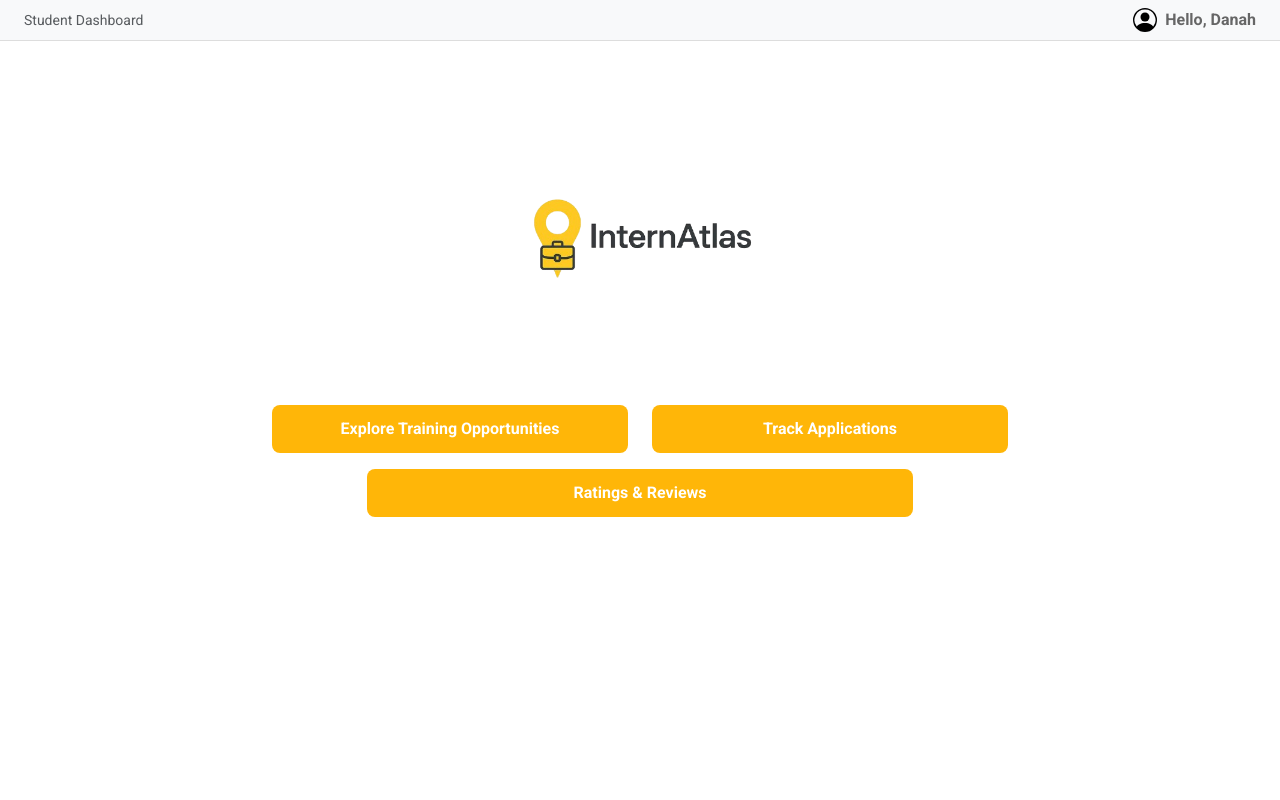
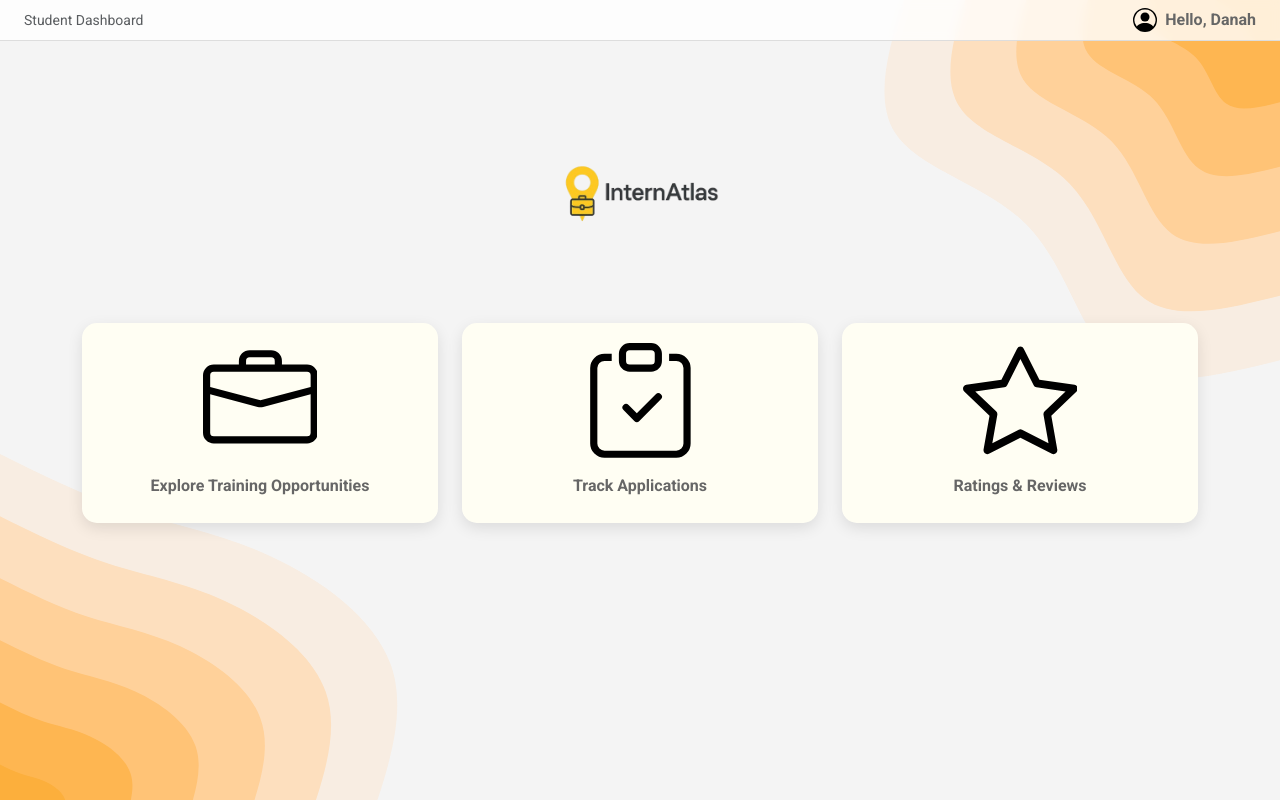
Before and after one commit to jalsayid/InternAtlas, a React (Create React App) app in the folder app/: page /dashboard/student in a window 1280 px wide. Built offline with nearby package versions, Linux system fonts and the light colour scheme.

Commit message:
Updated dashboards designs and backgrounds

```diff
--- a/app/src/App.css
+++ b/app/src/App.css
@@ -76,3 +76,10 @@
   text-align: center;
   color: #ff3b30;
 }
+body {
+  background: url('./assets/blob-scene-haikei-3.svg') no-repeat center center fixed;
+  background-size: cover;
+  min-height: 100vh;
+  margin: 0;
+  font-family: 'Segoe UI', sans-serif;
+}
--- a/app/src/App.js
+++ b/app/src/App.js
@@ -87,13 +87,13 @@ function App() {
 
 
         <Route path="/dashboard/admin" element={<AdminDashboard />} />
-        <Route path="/dashboard/company" element={<CompanyDashboard />} />
+        <Route path="/dashboard/company" element={<CompanyDashboard />} /> //
 
         <Route path="/search-opportunities" element={<SearchOpportunities />} />
 
         <Route path="/login" element={<SignTaps />} />
         <Route path="/post-opportunity" element={<PostInternshipForm />} /> // has been linked in the company dashboard - aryam
-        <Route path="/edit-opportunity" element={<EditInternshipForm />} />
+        <Route path="/edit-opportunity" element={<EditInternshipForm />} /> //
         <Route path="/contact-informationForm/:id" element={<ContactInformationForm />} /> //معلومات التسجيل الاسم وكذا
         <Route path="/general-informationForm/:id" element={<GeneralInformationForm />} /> //اسئلة تخص الشركة
 
--- a/app/src/Dashboard/Admin/AdminDashboard.js
+++ b/app/src/Dashboard/Admin/AdminDashboard.js
@@ -1,17 +1,37 @@
 import React from 'react';
-import { Container, Row, Col, Button, Image } from 'react-bootstrap';
+import { Container, Row, Col } from 'react-bootstrap';
 import '../Dashboard.css';
-
+import { useNavigate } from 'react-router-dom';
+import { PersonCircle, ShieldLock, BuildingGear, BarChartSteps } from 'react-bootstrap-icons';
 import logo from '../../assets/internatlas-logo.png';
-import { useNavigate } from 'react-router-dom';
-import { PersonCircle } from 'react-bootstrap-icons';
 
 const AdminDashboard = () => {
   const navigate = useNavigate();
 
+  const options = [
+    {
+      title: "Moderate Content",
+      icon: <ShieldLock className="card-icon" />,
+      description: "Review and manage reported or flagged content",
+      route: "/ModerateContentNav"
+    },
+    {
+      title: "Manage Company Requests",
+      icon: <BuildingGear className="card-icon" />,
+      description: "Approve or reject company registration requests",
+      route: "/admin/companies"
+    },
+    {
+      title: "Generate Reports",
+      icon: <BarChartSteps className="card-icon" />,
+      description: "Visualize platform usage and insights",
+      route: "/admin/reports"
+    }
+  ];
+
   return (
     <div className="dashboard-wrapper">
-            <div className="dashboard-header px-4 py-2 d-flex justify-content-between align-items-center bg-light">
+      <div className="dashboard-header px-4 py-2 d-flex justify-content-between align-items-center">
         <span className="text-muted small">Admin Dashboard</span>
         <div className="d-flex align-items-center gap-2">
           <PersonCircle size={24} />
@@ -20,38 +40,25 @@ const AdminDashboard = () => {
       </div>
 
       <Container className="text-center py-5">
-                <Image src={logo} height="300" className="mb-4" />
+        <img src={logo} height="210" className="mb-4" alt="InternAtlas Logo" />
 
-                <Row className="justify-content-center gy-3">
-                    <Col xs={12} md={4}>
-                        <Button
-                            variant="none"
-                            className="primary-btn w-100"
-                            onClick={() => navigate('/ModerateContentNav')}
-                        >
-                            Moderate Content
-                        </Button>
+        <Row className="justify-content-center gy-4">
+          {options.map((opt, i) => (
+            <Col xs={12} md={4} key={i}>
+              <div className="flip-card" onClick={() => navigate(opt.route)}>
+                <div className="flip-inner">
+                  <div className="flip-front">
+                    {opt.icon}
+                    <h6 className="mt-2 fw-bold">{opt.title}</h6>
+                  </div>
+                  <div className="flip-back">
+                    <p>{opt.description}</p>
+                    <span className="text-warning fw-bold mt-2">Click to enter →</span>
+                  </div>
+                </div>
+              </div>
             </Col>
-
-                    <Col xs={12} md={4}>
-                        <Button
-                            variant="none"
-                            className="primary-btn w-100"
-                            onClick={() => navigate('/admin/companies')}
-                        >
-                            Manage Companies Requests
-                        </Button>
-                    </Col>
-
-                    <Col xs={12} md={6}>
-                        <Button
-                            variant="none"
-                            className="primary-btn w-100"
-                            onClick={() => navigate('/admin/reports')}
-                        >
-                            Generate Analytical Reports
-                        </Button>
-                    </Col>
+          ))}
         </Row>
       </Container>
     </div>
--- a/app/src/Dashboard/Company/CompanyDashboard.js
+++ b/app/src/Dashboard/Company/CompanyDashboard.js
@@ -1,17 +1,32 @@
 import React from 'react';
-import { Container, Row, Col, Button, Image } from 'react-bootstrap';
+import { Container, Row, Col } from 'react-bootstrap';
 import '../Dashboard.css';
 import logo from '../../assets/internatlas-logo.png';
 import { useNavigate } from 'react-router-dom';
-import { PersonCircle } from 'react-bootstrap-icons';
+import { PersonCircle, ClipboardPlus, PeopleFill } from 'react-bootstrap-icons';
 
 const CompanyDashboard = () => {
   const navigate = useNavigate();
 
+  const options = [
+    {
+      title: "Post New Opportunity",
+      icon: <ClipboardPlus className="card-icon" />,
+      description: "Create a new internship opportunity for students",
+      route: "/post-opportunity"
+    },
+    {
+      title: "Manage Applications",
+      icon: <PeopleFill className="card-icon" />,
+      description: "Review and respond to student applications",
+      route: "/company/applications"
+    }
+  ];
+
   return (
     <div className="dashboard-wrapper">
       {/* Header */}
-            <div className="dashboard-header px-4 py-2 d-flex justify-content-between align-items-center bg-light">
+      <div className="dashboard-header px-4 py-2 d-flex justify-content-between align-items-center">
         <span className="text-muted small">Company Dashboard</span>
         <div className="d-flex align-items-center gap-2">
           <PersonCircle size={24} />
@@ -21,28 +36,25 @@ const CompanyDashboard = () => {
 
       {/* Main Content */}
       <Container className="text-center py-5">
-                <Image src={logo} height="300" className="mb-4" />
+        <img src={logo} height="210" className="mb-4" alt="InternAtlas Logo" />
 
-                <Row className="justify-content-center gy-3">
-                    <Col xs={12} md={4}>
-                        <Button
-                            variant="none"
-                            className="primary-btn w-100"
-                            onClick={() => navigate('/post-opportunity')}
-                        >
-                            Post New Opportunity
-                        </Button>
+        <Row className="justify-content-center gy-4">
+          {options.map((opt, i) => (
+            <Col xs={12} md={4} key={i}>
+              <div className="flip-card" onClick={() => navigate(opt.route)}>
+                <div className="flip-inner">
+                  <div className="flip-front">
+                    {opt.icon}
+                    <h6 className="mt-2 fw-bold">{opt.title}</h6>
+                  </div>
+                  <div className="flip-back">
+                    <p>{opt.description}</p>
+                    <span className="text-warning fw-bold mt-2">Click to enter →</span>
+                  </div>
+                </div>
+              </div>
             </Col>
-
-                    <Col xs={12} md={4}>
-                        <Button
-                            variant="none"
-                            className="primary-btn w-100"
-                            onClick={() => navigate('/company/applications')}
-                        >
-                            Manage Applications
-                        </Button>
-                    </Col>
+          ))}
         </Row>
       </Container>
     </div>
--- a/app/src/Dashboard/Dashboard.css
+++ b/app/src/Dashboard/Dashboard.css
@@ -1,24 +1,67 @@
+/* Wrapper */
 .dashboard-wrapper {
     min-height: 100vh;
-    background-color: #fff;
-}
+    background: url('../assets/blob-scene-haikei-3.svg') no-repeat center center fixed;
+    background-size: cover;
+    font-family: 'Segoe UI', sans-serif;
+  }
 
-.dashboard-header {
+  /* Header */
+  .dashboard-header {
     border-bottom: 1px solid #ddd;
-}
+    background-color: rgba(255, 255, 255, 0.8);
+    backdrop-filter: blur(5px);
+  }
 
-button.primary-btn {
-    background-color: #FFB608 !important;
-    color: white !important;
-    font-weight: bold;
-    border: none !important;
-    border-radius: 8px;
-    padding: 12px 20px;
-    font-size: 1rem;
+  /* Flip Card Container */
+  .flip-card {
+    perspective: 1000px;
+    height: 200px;
     cursor: pointer;
-    transition: background-color 0.3s ease;
-}
+  }
 
-button.primary-btn:hover {
-    background-color: #e6a800 !important;
-}
+  /* Flip Inner */
+  .flip-inner {
+    position: relative;
+    width: 100%;
+    height: 100%;
+    text-align: center;
+    transition: transform 0.8s;
+    transform-style: preserve-3d;
+  }
+
+  /* Flip on hover */
+  .flip-card:hover .flip-inner {
+    transform: rotateY(180deg);
+  }
+
+  /* Front and Back */
+  .flip-front, .flip-back {
+    position: absolute;
+    width: 100%;
+    height: 100%;
+    backface-visibility: hidden;
+    border-radius: 15px;
+    box-shadow: 0 5px 15px rgba(0,0,0,0.1);
+    padding: 20px;
+    background-color: #fffef3;
+    display: flex;
+    justify-content: center;
+    align-items: center;
+    flex-direction: column;
+  }
+
+  /* Back face */
+  .flip-back {
+    transform: rotateY(180deg);
+    background-color: #fffde8;
+    color: #444;
+    font-size: 0.9rem;
+  }
+
+  /* Icon Style */
+  .card-icon {
+    font-size: 2.5rem;
+    color: #FFB608;
+    margin-bottom: 10px;
+  }
--- a/app/src/Dashboard/Student/StudentDashboard.js
+++ b/app/src/Dashboard/Student/StudentDashboard.js
@@ -1,17 +1,37 @@
 import React from 'react';
-import { Container, Row, Col, Button, Image } from 'react-bootstrap';
+import { Container, Row, Col } from 'react-bootstrap';
 import '../Dashboard.css';
-
+import { useNavigate } from 'react-router-dom';
+import { PersonCircle, Briefcase, ClipboardCheck, Star } from 'react-bootstrap-icons';
 import logo from '../../assets/internatlas-logo.png';
-import { useNavigate } from 'react-router-dom';
-import { PersonCircle } from 'react-bootstrap-icons';
 
 const StudentDashboard = () => {
   const navigate = useNavigate();
 
+  const options = [
+    {
+      title: "Explore Training Opportunities",
+      icon: <Briefcase className="card-icon" />,
+      description: "Browse internships tailored to your field",
+      route: "/search-opportunities"
+    },
+    {
+      title: "Track Applications",
+      icon: <ClipboardCheck className="card-icon" />,
+      description: "Monitor your submitted applications in one place",
+      route: "/track-applications"
+    },
+    {
+      title: "Ratings & Reviews",
+      icon: <Star className="card-icon" />,
+      description: "See how others rated their internship experiences",
+      route: "/search"
+    }
+  ];
+
   return (
     <div className="dashboard-wrapper">
-            <div className="dashboard-header px-4 py-2 d-flex justify-content-between align-items-center bg-light">
+      <div className="dashboard-header px-4 py-2 d-flex justify-content-between align-items-center">
         <span className="text-muted small">Student Dashboard</span>
         <div className="d-flex align-items-center gap-2">
           <PersonCircle size={24} />
@@ -20,33 +40,25 @@ const StudentDashboard = () => {
       </div>
 
       <Container className="text-center py-5">
-                <Image src={logo} height="300" className="mb-3" />
+        <img src={logo} height="210" className="mb-4" alt="InternAtlas Logo" />
 
-                <Row className="justify-content-center gy-3">
-                    <Col xs={12} md={4}>
-                        <Button
-                            className="primary-btn w-100"
-                            onClick={() => navigate('/search-opportunities')}
-                        >
-                            Explore Training Opportunities
-                        </Button>
+        <Row className="justify-content-center gy-4">
+          {options.map((opt, i) => (
+            <Col xs={12} md={4} key={i}>
+              <div className="flip-card" onClick={() => navigate(opt.route)}>
+                <div className="flip-inner">
+                  <div className="flip-front">
+                    {opt.icon}
+                    <h6 className="mt-2 fw-bold">{opt.title}</h6>
+                  </div>
+                  <div className="flip-back">
+                    <p>{opt.description}</p>
+                    <span className="text-warning fw-bold mt-2">Click to enter →</span>
+                  </div>
+                </div>
+              </div>
             </Col>
-                    <Col xs={12} md={4}>
-                        <Button
-                            className="primary-btn w-100"
-                            onClick={() => navigate('/track-applications')}
-                        >
-                            Track Applications
-                        </Button>
-                    </Col>
-                    <Col xs={12} md={6}>
-                        <Button
-                            className="primary-btn w-100"
-                            onClick={() => navigate('/search')}
-                        >
-                            Ratings & Reviews
-                        </Button>
-                    </Col>
+          ))}
         </Row>
       </Container>
     </div>
--- a/app/src/pages/WelcomeScreen.js
+++ b/app/src/pages/WelcomeScreen.js
@@ -1,14 +1,14 @@
 import React, { useEffect } from 'react';
 import { useNavigate } from 'react-router-dom';
-import '../WelcomeScreen.css'; // Custom styles for animation
+import '../WelcomeScreen.css';
 
 export default function WelcomeScreen({ userName = "User" }) {
   const navigate = useNavigate();
 
   useEffect(() => {
     const timer = setTimeout(() => {
-      navigate("/dashboard/student"); // Adjust the route as needed
-    }, 5000); // Show for 2.5 seconds
+      navigate("/dashboard/student");
+    }, 5000);
 
     return () => clearTimeout(timer);
   }, [navigate]);
```
Also changed, not shown: app/src/components/Login.js (+14 -1 lines), app/src/assets/blob-scene-haikei-3.svg (added). Lines whose indentation alone changed are shown as unchanged.
